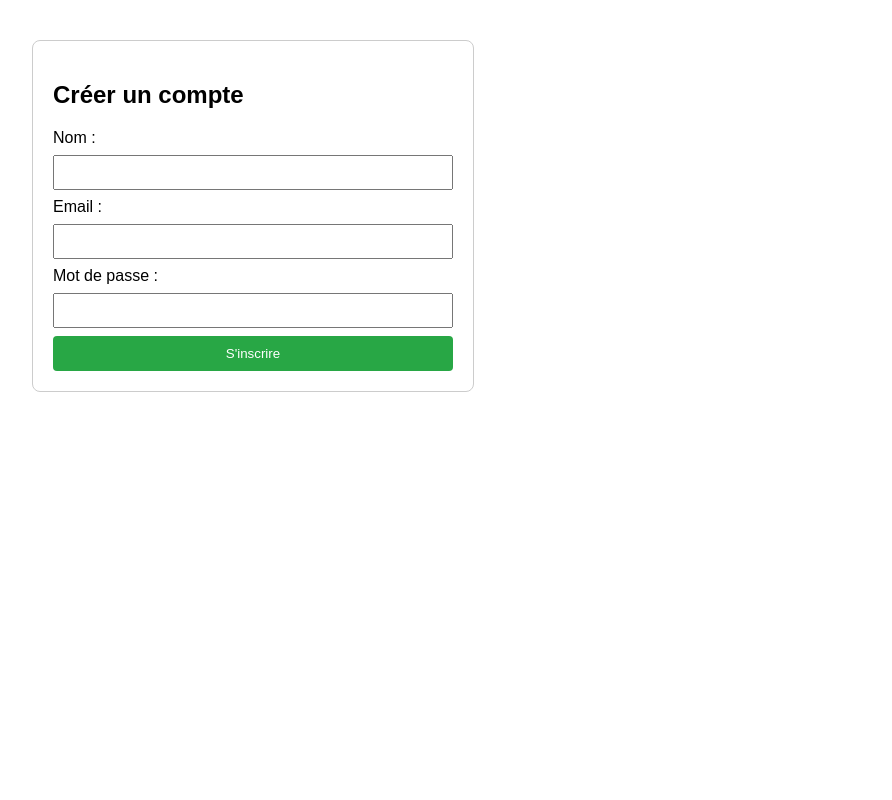
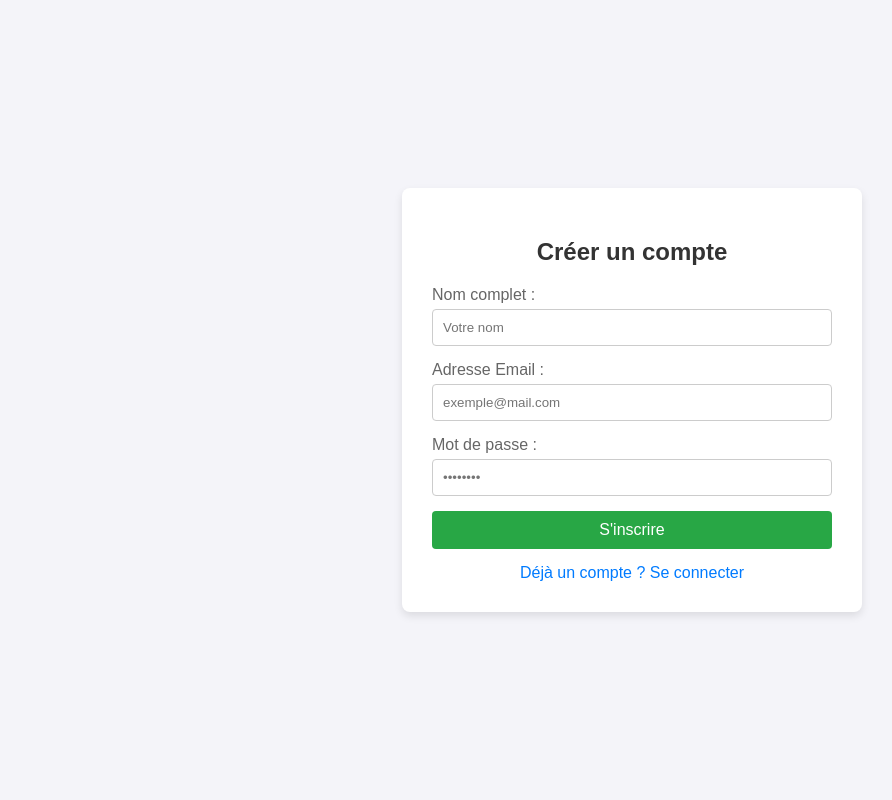
Before and after one commit to ngouachegnetambojosias-jpg/mon_site, a PHP site: page /register.php in a window 1280 px wide. Shown: the whole page, without its empty margins (8-900 px from the left). Run offline with PHP 8.4, Linux system fonts and the light colour scheme.

Commit message:
Update register.php

```diff
--- a/register.php
+++ b/register.php
@@ -1,4 +1,5 @@
 <?php
+session_start();
 require_once 'config.php';
 
 $message = '';
@@ -13,7 +14,7 @@ if ($_SERVER['REQUEST_METHOD'] === 'POST') {
             // Hachage du mot de passe pour la sécurité
             $hash = password_hash($password, PASSWORD_DEFAULT);
 
-            // Insertion dans la table users (en gérant les colonnes password ou mot_de_passe)
+            // Insertion dans la table users
             $stmt = $pdo->prepare("INSERT INTO users (nom, email, password) VALUES (:nom, :email, :password)");
             $stmt->execute([
                 ':nom' => $nom,
@@ -21,21 +22,15 @@ if ($_SERVER['REQUEST_METHOD'] === 'POST') {
                 ':password' => $hash
             ]);
 
-            $message = "<p style='color: green;'>Inscription réussie ! <a href='login.php'>Se connecter</a></p>";
+            // Message de succès et redirection vers la connexion
+            $_SESSION['success'] = "Inscription réussie ! Vous pouvez maintenant vous connecter.";
+            header("Location: login.php");
+            exit();
+
         } catch (PDOException $e) {
-            // Si la colonne 'password' n'existe pas, on tente 'mot_de_passe'
-            if (strpos($e->getMessage(), "Unknown column 'password'") !== false) {
-                try {
-                    $stmt = $pdo->prepare("INSERT INTO users (nom, email, mot_de_passe) VALUES (:nom, :email, :password)");
-                    $stmt->execute([
-                        ':nom' => $nom,
-                        ':email' => $email,
-                        ':password' => $hash
-                    ]);
-                    $message = "<p style='color: green;'>Inscription réussie ! <a href='login.php'>Se connecter</a></p>";
-                } catch (PDOException $e2) {
-                    $message = "<p style='color: red;'>Erreur BDD : " . htmlspecialchars($e2->getMessage()) . "</p>";
-                }
+            // Gestion de l'erreur si l'email existe déjà
+            if ($e->getCode() == 23000) {
+                $message = "<p style='color: red;'>Cet email est déjà utilisé par un autre compte.</p>";
             } else {
                 $message = "<p style='color: red;'>Erreur : " . htmlspecialchars($e->getMessage()) . "</p>";
             }
@@ -50,31 +45,92 @@ if ($_SERVER['REQUEST_METHOD'] === 'POST') {
 <html lang="fr">
 <head>
     <meta charset="UTF-8">
+    <meta name="viewport" content="width=device-width, initial-scale=1.0">
     <title>Inscription</title>
     <style>
-        body { font-family: Arial, sans-serif; margin: 40px; }
-        .form-box { max-width: 400px; padding: 20px; border: 1px solid #ccc; border-radius: 8px; }
-        .form-box input { width: 100%; padding: 8px; margin: 8px 0; box-sizing: border-box; }
-        .form-box button { width: 100%; padding: 10px; background-color: #28a745; color: white; border: none; border-radius: 4px; cursor: pointer; }
+        body {
+            font-family: Arial, sans-serif;
+            background-color: #f4f4f9;
+            display: flex;
+            justify-content: center;
+            align-items: center;
+            height: 100vh;
+            margin: 0;
+        }
+        .form-container {
+            background-color: #ffffff;
+            padding: 30px;
+            border-radius: 8px;
+            box-shadow: 0 4px 8px rgba(0, 0, 0, 0.1);
+            width: 100%;
+            max-width: 400px;
+        }
+        h2 {
+            margin-bottom: 20px;
+            color: #333;
+            text-align: center;
+        }
+        label {
+            display: block;
+            margin-bottom: 5px;
+            color: #666;
+        }
+        input[type="text"],
+        input[type="email"],
+        input[type="password"] {
+            width: 100%;
+            padding: 10px;
+            margin-bottom: 15px;
+            border: 1px solid #ccc;
+            border-radius: 4px;
+            box-sizing: border-box;
+        }
+        button {
+            width: 100%;
+            padding: 10px;
+            background-color: #28a745;
+            border: none;
+            border-radius: 4px;
+            color: white;
+            font-size: 16px;
+            cursor: pointer;
+        }
+        button:hover {
+            background-color: #218838;
+        }
+        .login-link {
+            text-align: center;
+            margin-top: 15px;
+            display: block;
+            color: #007bff;
+            text-decoration: none;
+        }
+        .login-link:hover {
+            text-decoration: underline;
+        }
     </style>
 </head>
 <body>
 
-<div class="form-box">
+<div class="form-container">
     <h2>Créer un compte</h2>
+
     <?= $message ?>
+
     <form action="register.php" method="POST">
-        <label>Nom :</label>
-        <input type="text" name="nom" required>
+        <label for="nom">Nom complet :</label>
+        <input type="text" id="nom" name="nom" required placeholder="Votre nom">
 
-        <label>Email :</label>
-        <input type="email" name="email" required>
+        <label for="email">Adresse Email :</label>
+        <input type="email" id="email" name="email" required placeholder="exemple@mail.com">
 
-        <label>Mot de passe :</label>
-        <input type="password" name="password" required>
+        <label for="password">Mot de passe :</label>
+        <input type="password" id="password" name="password" required placeholder="••••••••">
 
         <button type="submit">S'inscrire</button>
     </form>
+
+    <a href="login.php" class="login-link">Déjà un compte ? Se connecter</a>
 </div>
 
 </body>
```
